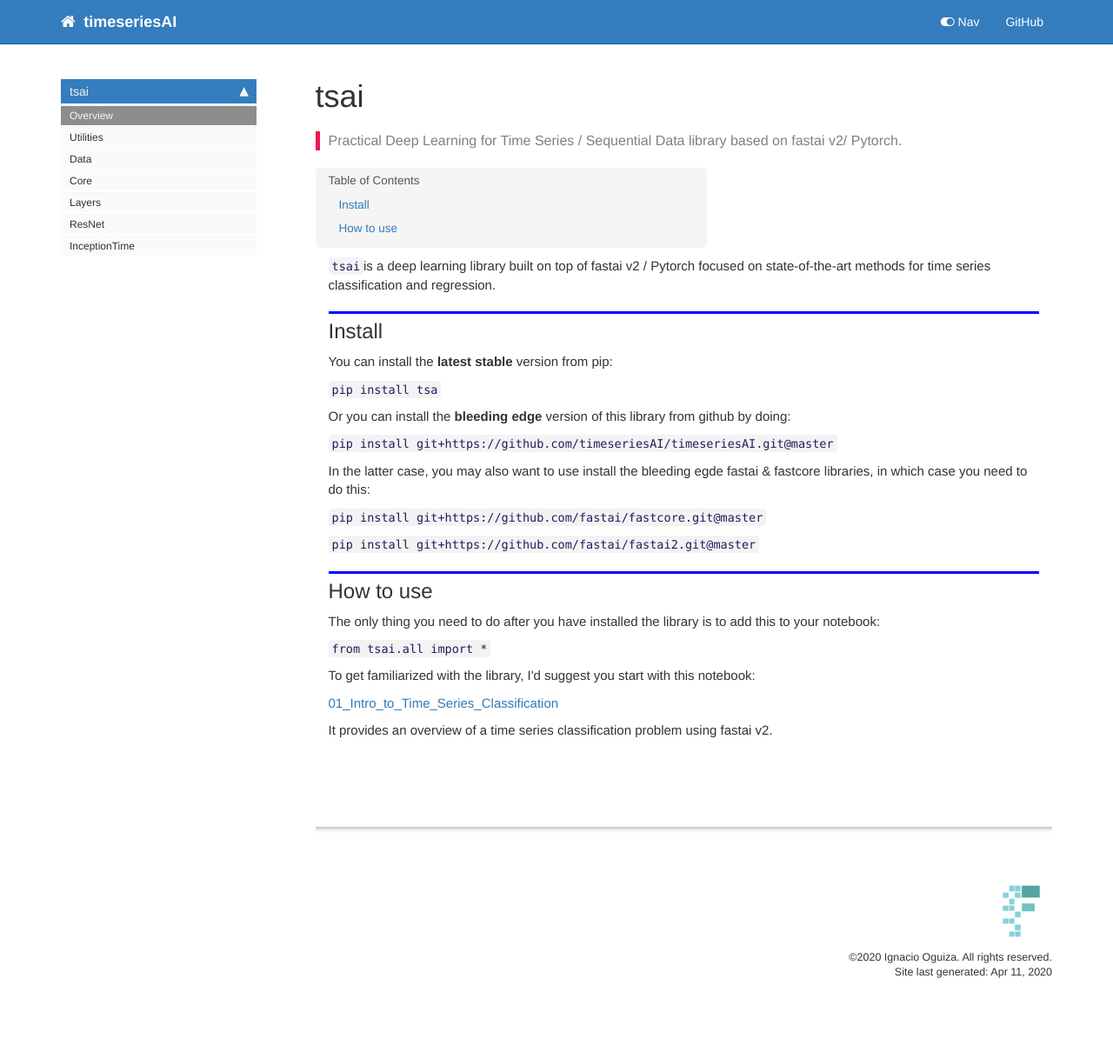
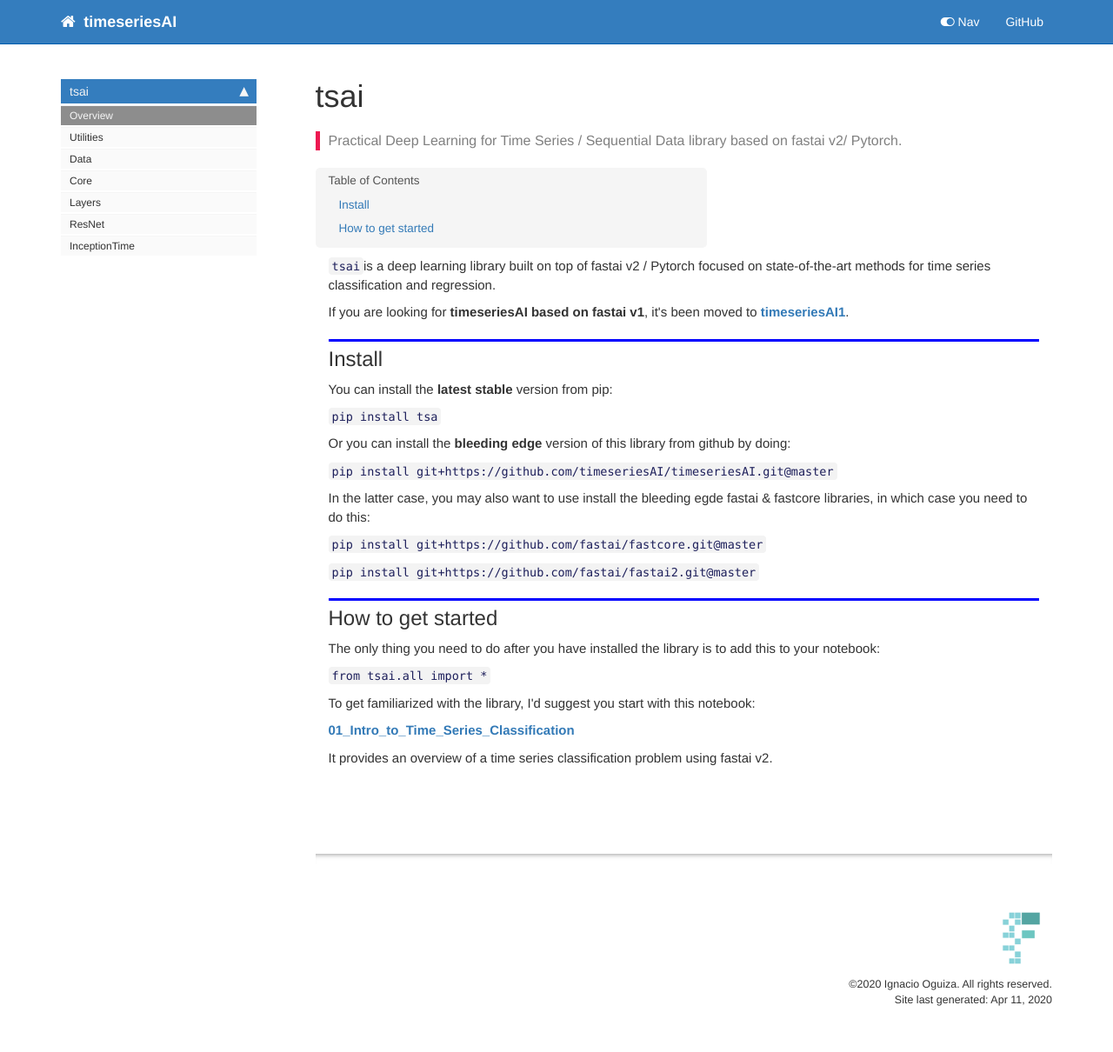
Before and after one commit to timeseriesAI/tsai, a Jekyll site: the page built from docs/index.html, in a window 1280 px wide. Shown: the whole page at 87% size. Built offline with Jekyll 4.4.1, drawn with Linux system fonts in a browser that asks for light colours; nearby versions of some CDN libraries; comment, search, counter and statistics services are not loaded; before the commit the page ends 1178 px from its top, so only the background shows below that.

Commit message:
🔥 fastai v2

```diff
--- a/docs/index.html
+++ b/docs/index.html
@@ -26,6 +26,7 @@
 <div class="cell border-box-sizing text_cell rendered"><div class="inner_cell">
 <div class="text_cell_render border-box-sizing rendered_html">
 <p><code>tsai</code>is a deep learning library built on top of fastai v2 / Pytorch focused on state-of-the-art methods for time series classification and regression.</p>
+<p>If you are looking for <strong>timeseriesAI based on fastai v1</strong>, it's been moved to <strong><a href="https://github.com/timeseriesAI/timeseriesAI1">timeseriesAI1</a></strong>.</p>
 
 </div>
 </div>
@@ -51,7 +52,7 @@
 </div>
 <div class="cell border-box-sizing text_cell rendered"><div class="inner_cell">
 <div class="text_cell_render border-box-sizing rendered_html">
-<h2 id="How-to-use">How to use<a class="anchor-link" href="#How-to-use">&#182;</a></h2>
+<h2 id="How-to-get-started">How to get started<a class="anchor-link" href="#How-to-get-started">&#182;</a></h2>
 </div>
 </div>
 </div>
@@ -60,7 +61,7 @@
 <p>The only thing you need to do after you have installed the library is to add this to your notebook:</p>
 <p><code>from tsai.all import *</code></p>
 <p>To get familiarized with the library, I'd suggest you start with this notebook:</p>
-<p><a href="https://github.com/timeseriesAI/timeseriesAI/blob/master/tutorial_nbs/01_Intro_to_Time_Series_Classification.ipynb">01_Intro_to_Time_Series_Classification</a></p>
+<p><strong><a href="https://github.com/timeseriesAI/timeseriesAI/blob/master/tutorial_nbs/01_Intro_to_Time_Series_Classification.ipynb">01_Intro_to_Time_Series_Classification</a></strong></p>
 <p>It provides an overview of a time series classification problem using fastai v2.</p>
 
 </div>
--- a/tsai/__init__.py
+++ b/tsai/__init__.py
@@ -1 +1 @@
-__version__ = "0.0.4"
+__version__ = "0.0.5"
```
Also changed, not shown: README.md, 3 other files.
